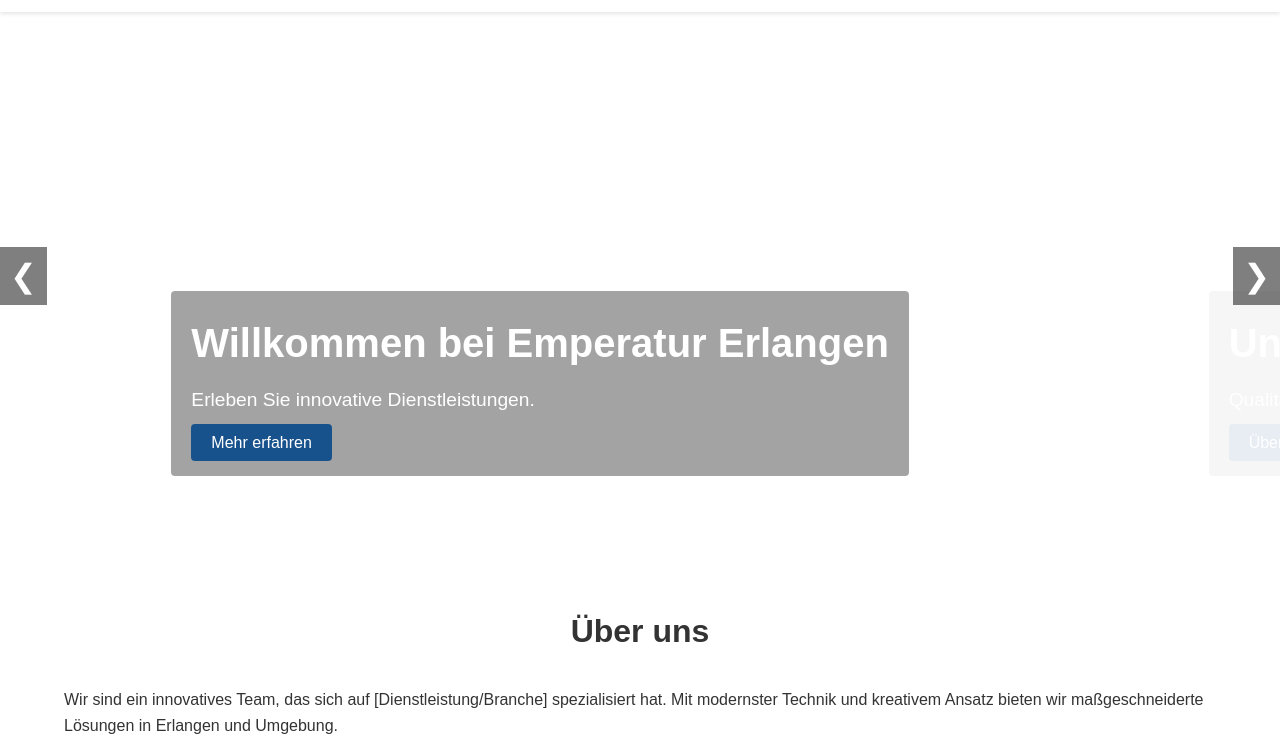
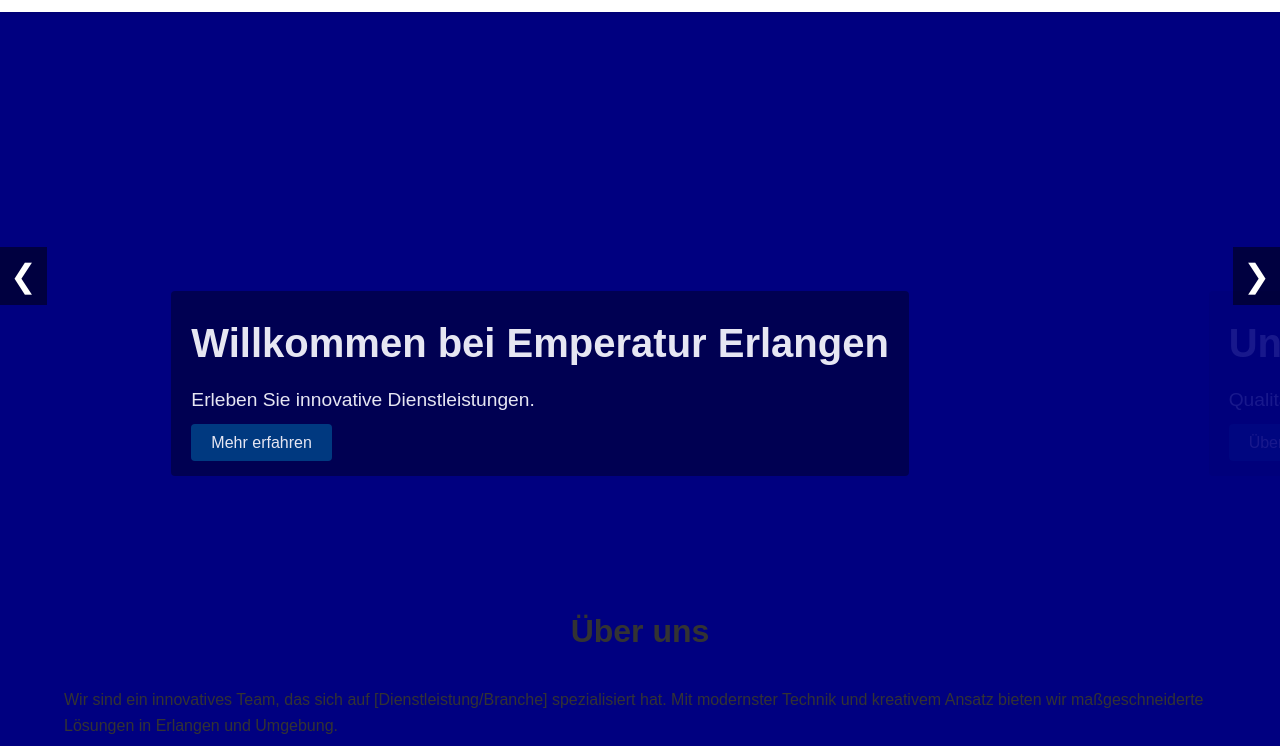
Before and after one commit to Ateil/Emperatur-Erlangen, a plain HTML site: page index.html in a window 1280 px wide. Shown: the part 54-800 px from the top of the page. Drawn offline with Linux system fonts and the light colour scheme.

Commit message:
Update style.css

```diff
--- a/style.css
+++ b/style.css
@@ -8,7 +8,7 @@
 body {
   font-family: 'Arial', sans-serif;
   color: #333;
-  background: #fff;
+  background: #000080;
   line-height: 1.6;
 }
 
```
